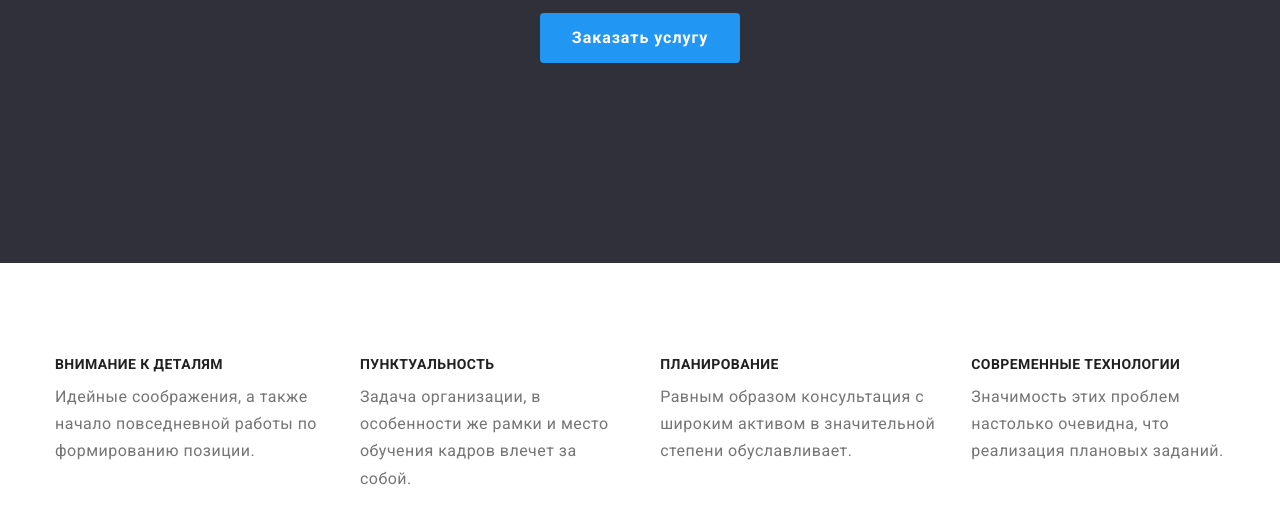
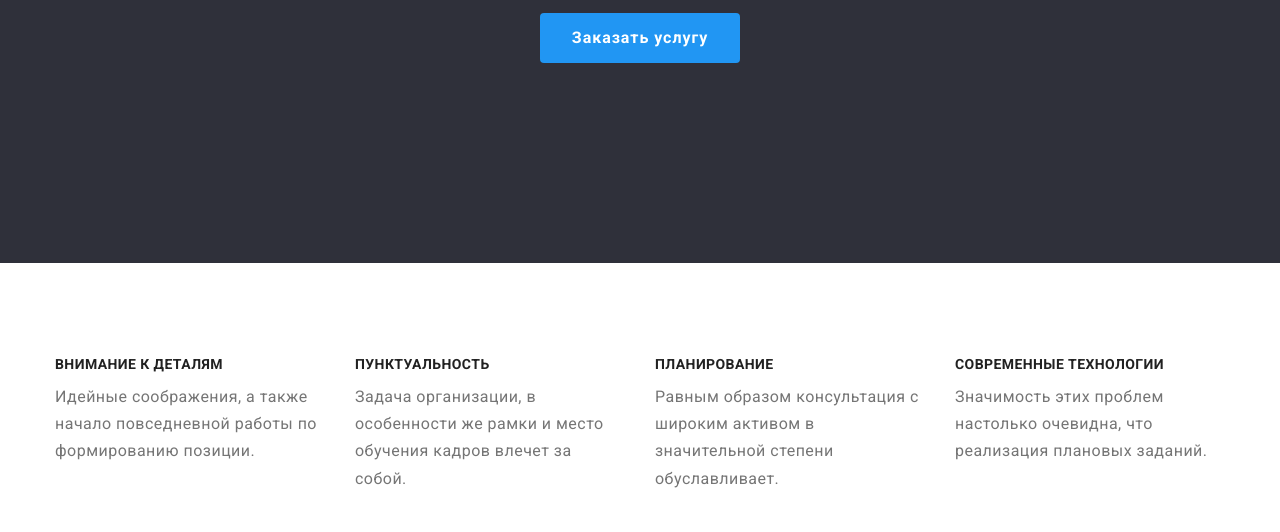
Before and after one commit to Helarioss/goit-markup-hw-03, a plain HTML site: page index.html in a window 1280 px wide. Shown: the part 420-952 px from the top of the page. Drawn offline with nearby package versions, Linux system fonts and the light colour scheme.

Commit message:
Update styles.css

```diff
--- a/css/styles.css
+++ b/css/styles.css
@@ -292,10 +292,14 @@ img {
 
 .features-list {
   display: flex;
+  flex-wrap: wrap;
+
+  margin-right: calc(-1 * var(--list-gap));
 }
 
-.features-item + .features-item {
-  margin-left: 30px;
+.features-item {
+  flex-basis: calc(100% / 4 - var(--list-gap));
+  margin-right: var(--list-gap);
 }
 
 .features-item-title {
```
